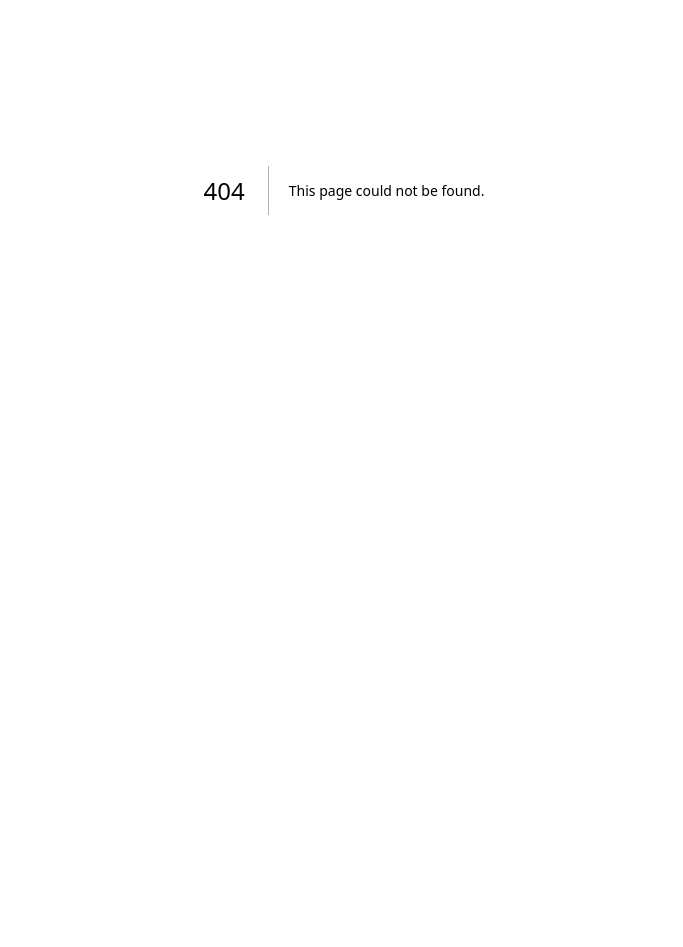
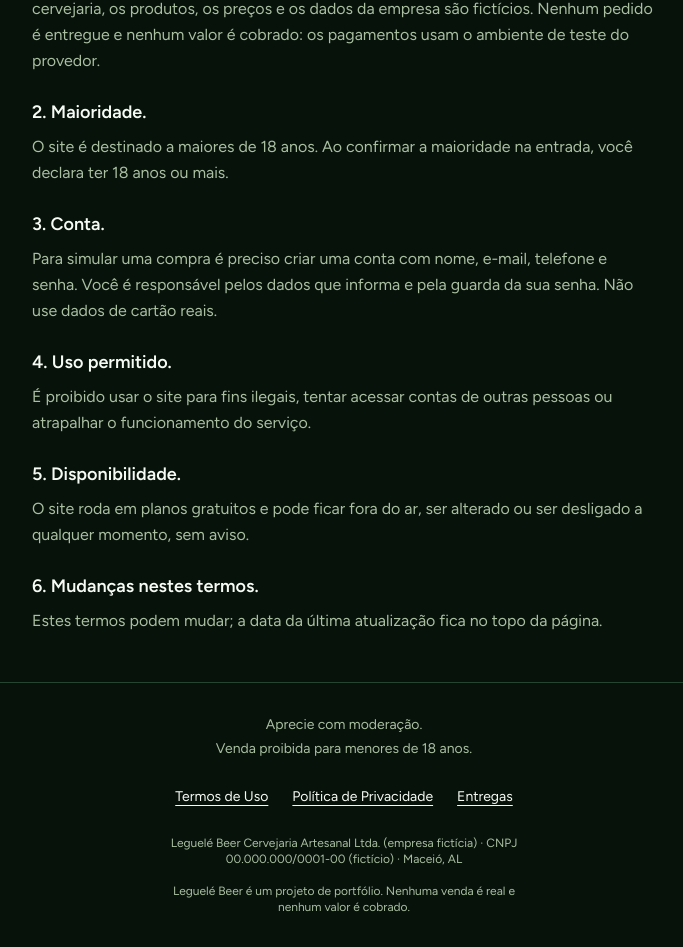
Before and after one commit to DiegoLCirqueira/Leguel-Beer, a Next.js app in the folder apps/web/: page /termos in a window 1280 px wide. Before the commit this address had no page. Shown: the part 210-1157 px from the top of the page, without its empty margins (296-979 px from the left). Before the commit the page ends 800 px from the top, so only its background shows below. Built offline with nearby package versions, Linux system fonts and the light colour scheme.

Commit message:
:sparkles: feat(web): publica /termos, /privacidade e /entregas com os textos da spec

```diff
--- /dev/null
+++ b/apps/web/src/app/entregas/page.tsx
@@ -0,0 +1,11 @@
+import type { Metadata } from "next";
+import { LegalPage } from "@/components/legal/legal-page";
+import { ATUALIZADO_EM, ENTREGAS } from "@/content/legal";
+
+export const metadata: Metadata = {
+  title: "Entregas | Leguelé Beer",
+};
+
+export default function Entregas() {
+  return <LegalPage titulo="Entregas" atualizadoEm={ATUALIZADO_EM} secoes={ENTREGAS} />;
+}
--- /dev/null
+++ b/apps/web/src/app/privacidade/page.tsx
@@ -0,0 +1,13 @@
+import type { Metadata } from "next";
+import { LegalPage } from "@/components/legal/legal-page";
+import { ATUALIZADO_EM, PRIVACIDADE } from "@/content/legal";
+
+export const metadata: Metadata = {
+  title: "Política de Privacidade | Leguelé Beer",
+};
+
+export default function Privacidade() {
+  return (
+    <LegalPage titulo="Política de Privacidade" atualizadoEm={ATUALIZADO_EM} secoes={PRIVACIDADE} />
+  );
+}
--- /dev/null
+++ b/apps/web/src/app/termos/page.tsx
@@ -0,0 +1,11 @@
+import type { Metadata } from "next";
+import { LegalPage } from "@/components/legal/legal-page";
+import { ATUALIZADO_EM, TERMOS } from "@/content/legal";
+
+export const metadata: Metadata = {
+  title: "Termos de Uso | Leguelé Beer",
+};
+
+export default function Termos() {
+  return <LegalPage titulo="Termos de Uso" atualizadoEm={ATUALIZADO_EM} secoes={TERMOS} />;
+}
--- a/apps/web/src/components/legal/legal-page.tsx
+++ b/apps/web/src/components/legal/legal-page.tsx
@@ -1,3 +1,5 @@
+import { SiteFooter } from "@/components/site/site-footer";
+
 export type SecaoLegal = { titulo: string; texto: string };
 
 type Props = {
@@ -11,7 +13,8 @@ const formatarData = new Intl.DateTimeFormat("pt-BR", { dateStyle: "long", timeZ
 
 export function LegalPage({ titulo, atualizadoEm, secoes }: Props) {
   return (
-    <main className="mx-auto flex min-h-dvh w-full max-w-2xl flex-col gap-6 px-6 pb-12 pt-14 text-texto">
+    <>
+      <main className="mx-auto flex w-full max-w-2xl flex-col gap-6 px-6 pb-12 pt-14 text-texto">
         <header className="flex flex-col gap-2">
           <h1 className="font-titulo text-balance text-3xl">{titulo}</h1>
           <p className="text-sm text-texto-suave">
@@ -28,5 +31,7 @@ export function LegalPage({ titulo, atualizadoEm, secoes }: Props) {
           </section>
         ))}
       </main>
+      <SiteFooter />
+    </>
   );
 }
--- /dev/null
+++ b/apps/web/src/content/legal.ts
@@ -0,0 +1,86 @@
+import type { SecaoLegal } from "@/components/legal/legal-page";
+
+// Data da versão dos textos legais (AAAA-MM-DD). Atualize ao mudar qualquer texto abaixo.
+export const ATUALIZADO_EM = "2026-10-30";
+
+export const TERMOS: SecaoLegal[] = [
+  {
+    titulo: "Sobre este site.",
+    texto:
+      "A Leguelé Beer é um projeto de portfólio de desenvolvimento de software. A cervejaria, os produtos, os preços e os dados da empresa são fictícios. Nenhum pedido é entregue e nenhum valor é cobrado: os pagamentos usam o ambiente de teste do provedor.",
+  },
+  {
+    titulo: "Maioridade.",
+    texto:
+      "O site é destinado a maiores de 18 anos. Ao confirmar a maioridade na entrada, você declara ter 18 anos ou mais.",
+  },
+  {
+    titulo: "Conta.",
+    texto:
+      "Para simular uma compra é preciso criar uma conta com nome, e-mail, telefone e senha. Você é responsável pelos dados que informa e pela guarda da sua senha. Não use dados de cartão reais.",
+  },
+  {
+    titulo: "Uso permitido.",
+    texto:
+      "É proibido usar o site para fins ilegais, tentar acessar contas de outras pessoas ou atrapalhar o funcionamento do serviço.",
+  },
+  {
+    titulo: "Disponibilidade.",
+    texto:
+      "O site roda em planos gratuitos e pode ficar fora do ar, ser alterado ou ser desligado a qualquer momento, sem aviso.",
+  },
+  {
+    titulo: "Mudanças nestes termos.",
+    texto: "Estes termos podem mudar; a data da última atualização fica no topo da página.",
+  },
+];
+
+export const PRIVACIDADE: SecaoLegal[] = [
+  {
+    titulo: "Quais dados coletamos.",
+    texto:
+      "Os que você informa ao criar a conta (nome, e-mail, telefone e senha) e, quando usar o checkout, endereço de entrega. A senha é guardada pelo serviço de autenticação apenas como hash; ninguém do projeto tem acesso a ela.",
+  },
+  {
+    titulo: "Para que usamos.",
+    texto:
+      "Só para o funcionamento do site: entrar na conta, simular pedidos e enviar e-mails da conta (confirmação de cadastro e recuperação de senha).",
+  },
+  {
+    titulo: "Com quem compartilhamos.",
+    texto:
+      "Com os serviços que hospedam o site, o banco de dados, a autenticação e o envio de e-mails, só na medida necessária para o site funcionar. Não vendemos nem cedemos dados a terceiros.",
+  },
+  {
+    titulo: "Cookies.",
+    texto: "Usamos cookies necessários: a confirmação de maioridade (30 dias) e a sessão da conta.",
+  },
+  {
+    titulo: "Seus direitos.",
+    texto:
+      "Pela Lei Geral de Proteção de Dados (LGPD), você pode pedir acesso, correção ou exclusão dos seus dados pelo contato do responsável, abaixo.",
+  },
+  {
+    titulo: "Responsável e contato.",
+    texto:
+      "O responsável pelos dados (controlador) é Diego Lins Cirqueira, autor do projeto. Pedidos sobre os seus dados vão para diegopantanalstudio@gmail.com.",
+  },
+  {
+    titulo: "Mudanças nesta política.",
+    texto: "A data da última atualização fica no topo da página.",
+  },
+];
+
+export const ENTREGAS: SecaoLegal[] = [
+  {
+    titulo: "Projeto de portfólio.",
+    texto: "Nenhum pedido é entregue de verdade; esta página descreve como a entrega funcionaria.",
+  },
+  { titulo: "Área de entrega.", texto: "Só Maceió e região." },
+  {
+    titulo: "Frete.",
+    texto:
+      "Calculado pela distância até a cervejaria, com frete grátis para pedidos acima de R$ 150.",
+  },
+  { titulo: "Retirada.", texto: "Não há retirada no local." },
+];
```
Lines whose indentation alone changed are shown as unchanged.
